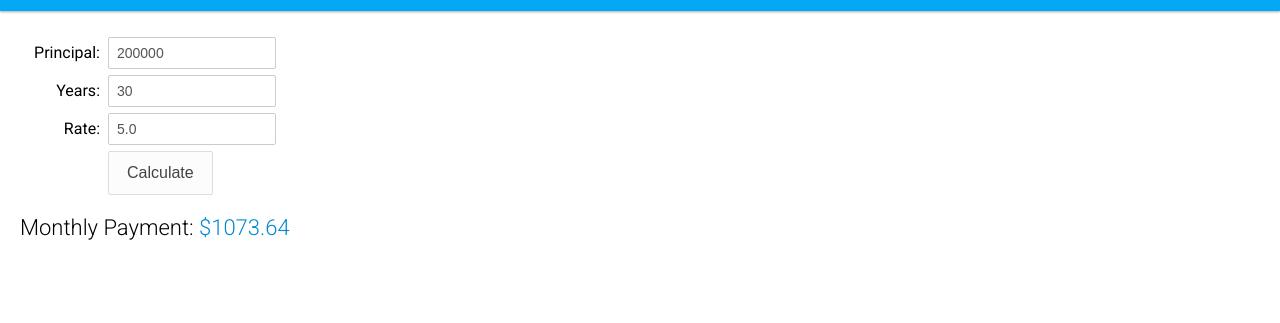
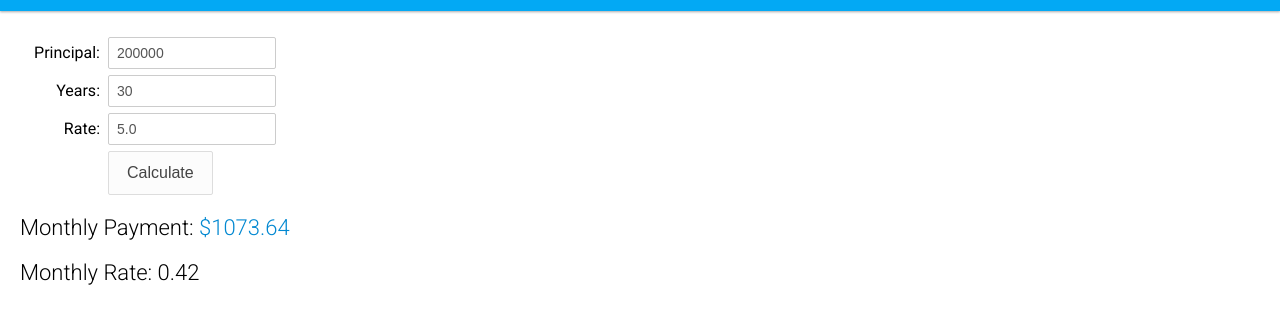
Before and after one commit to Sweetymeow/JS-Data-Structures-and-Algorithms, a website: page index.html in a window 1280 px wide. Both pictures are taken after a click on the button "Calculate". Shown: the part 45-368 px from the top of the page. Drawn offline with Linux system fonts and the light colour scheme.

```diff
--- a/index.html
+++ b/index.html
@@ -30,6 +30,7 @@
         </div>
     </div>
     <h2>Monthly Payment: <span id="monthlyPayment" class="currency"></span></h2>
+    <h2>Monthly Rate: <span id="monthlyRate"></span></h2>
 </div>
 <script src="src/main.js"></script>
 <!--    <script src="data_structure/binSearchTree.js" charset="utf-8"></script>-->
--- a/package.json
+++ b/package.json
@@ -19,9 +19,11 @@
   "devDependencies": {
     "babel-cli": "^6.18.0",
     "babel-core": "^6.21.0",
+    "babel-loader": "^6.2.10",
     "babel-preset-env": "^1.1.6",
     "babel-preset-es2015": "^6.18.0",
     "gulp": "^3.9.1",
-    "http-server": "^0.9.0"
+    "http-server": "^0.9.0",
+    "webpack": "^1.14.0"
   }
 }
--- a/src/main.js
+++ b/src/main.js
@@ -1,15 +1,52 @@
-var calculateMonthlyPayment = function (principal, years, rate) {
+// Sample for Arrow Functions - https://developer.mozilla.org/en-US/docs/Web/JavaScript/Reference/Functions/Arrow_functions
+/* (param1, param2, …, paramN) => { statements }
+ * (param1, param2, …, paramN) => expression
+ * (singleParam) => { statements }
+ * singleParam => { statements }
+ * () => { statements }
+ * () => expression  // equivalent to: () => { return expression; }
+ *
+*/
+let calculateMonthlyPayment = (principal, years, rate) => { // 本金，年限，利率
+    let monthlyRate = 0;
     if (rate) {
-        var monthlyRate = rate / 100 / 12;
+        monthlyRate = rate / 100 / 12;
     }
-    var monthlyPayment = principal * monthlyRate / (1 - (Math.pow(1 / (1 + monthlyRate), years * 12)));
-    return monthlyPayment;
+    let monthlyPayment = principal * monthlyRate / (1 - (Math.pow(1 / (1 + monthlyRate), years * 12)));
+    return {principal, years, rate, monthlyPayment, monthlyRate};
 };
+// "var" variables which are function-scoped,
+// "let" variables are block-scoped: they only exist in the block they are defined in.
 
-document.getElementById('calcBtn').addEventListener('click', function () {
+let calculateAmortization = (principal, years, rate) =>{ // n. 分期偿还
+    let {monthlyRate, monthlyPayment} = calculateMonthlyPayment(principal, years, rate);
+    let balance = principal;
+    let amortization = [];
+
+    for( let y = 0; y < years ; y++ ){
+        let interestY = 0; //Interest payment for year y
+        let principalY = 0; //Principal payment for year y
+
+        for( let m = 0; m < 12; m++){
+            let interestM = balance * monthlyRate; //Interest payment for month m
+            let principalM = monthlyPayment - interestM; //Principal payment for month m
+            interestY = interestY + interestM;
+            principalY = principalY + principalM;
+            balance = balance - principalM;
+        }
+        amortization.push({principalY, interestY, balance});
+    }
+    return {monthlyRate, monthlyPayment, amortization};
+}
+
+document.getElementById('calcBtn').addEventListener('click', () => {
     var principal = document.getElementById("principal").value;
     var years = document.getElementById("years").value;
     var rate = document.getElementById("rate").value;
-    var monthlyPayment = calculateMonthlyPayment(principal, years, rate);
+    // let {monthlyPayment, monthlyRate} = calculateMonthlyPayment(principal, years, rate);
+    let {monthlyPayment, monthlyRate, amortization} = calculateAmortization(principal, years, rate);
+
     document.getElementById("monthlyPayment").innerHTML = monthlyPayment.toFixed(2);
+    document.getElementById("monthlyRate").innerHTML = (monthlyRate * 100).toFixed(2);
+    amortization.forEach(month => console.log(month));
 });
```
Also changed, not shown: src/main_v1.js (added, +24 -0 lines), build/main.bundle.js.
